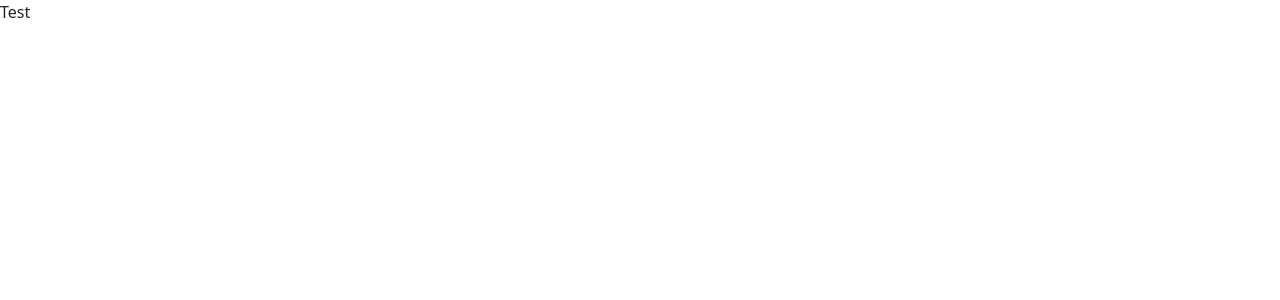
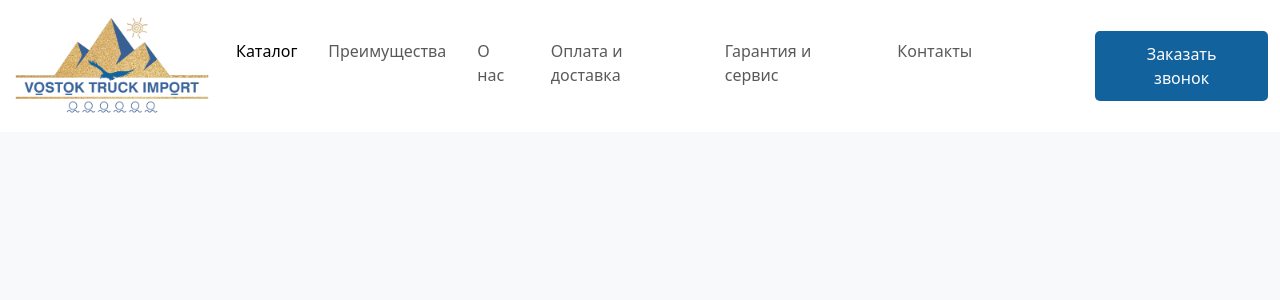
Before and after one commit to SaiyanSerguchev/Shacman, a Django app: page / in a window 1280 px wide. Before the commit the part shown is almost empty. Shown: the top 300 px of the page. Run offline with Django 4.2, Linux system fonts and the light colour scheme.

Commit message:
header added

```diff
--- a/main/static/main/css/main.css
+++ b/main/static/main/css/main.css
@@ -0,0 +1,23 @@
+.button-nav1 {
+    cursor: pointer;
+    background-color: #12629E;
+    border-radius: 5px;
+    border-width: 0px;
+    border-style: none;
+    color: white;
+    font-size: 16px;
+    text-decoration: none;
+    text-transform: none;
+    text-align: center;
+    transition: all 0.4s ;
+    padding: 11px 23px;
+    margin-left: 100px;
+}
+.button-nav1:hover {
+    opacity: 0.8;
+}
+
+.navbar-nav {
+    gap:15px;
+
+}
--- a/main/templates/main/index.html
+++ b/main/templates/main/index.html
@@ -1,5 +1,36 @@
 {% extends 'main/layout.html' %}
-
+{% load static %}
 {% block content %}
-Test
+<header class="bg-white">
+<nav class="container-xxl bd-gutter d-flex align-items-md-center navbar navbar-expand-lg navbar-light ">
+  <div class="container-fluid">
+    <a class="navbar-brand" href="#">
+      <img src="{% static 'main/img/logo.png' %}" alt="logo" width="200" >
+    </a>
+    <div class="collapse navbar-collapse" id="navbarSupportedContent">
+      <ul class="navbar-nav ms-md-auto me-auto mb-2 mb-lg-0">
+        <li class="nav-item">
+          <a class="nav-link active" aria-current="page" href="#">Каталог</a>
+        </li>
+        <li class="nav-item">
+          <a class="nav-link" href="#">Преимущества</a>
+        </li>
+        <li class="nav-item">
+          <a class="nav-link" href="#">О нас</a>
+        </li>
+        <li class="nav-item">
+          <a class="nav-link" href="#">Оплата и доставка</a>
+        </li>
+        <li class="nav-item">
+          <a class="nav-link" href="#">Гарантия и сервис</a>
+        </li>
+        <li class="nav-item">
+          <a class="nav-link" href="#">Контакты</a>
+        </li>
+        <a id="button-nav1" class="button-nav1 cc-btn" data-modal="" data-modalid="modal-ce4ec10">Заказать звонок</a>
+      </ul>
+    </div>
+  </div>
+</nav>
+</header>
 {% endblock %}
--- a/main/templates/main/layout.html
+++ b/main/templates/main/layout.html
@@ -7,7 +7,7 @@
     <link href="https://cdn.jsdelivr.net/npm/bootstrap@5.3.2/dist/css/bootstrap.min.css" rel="stylesheet" integrity="sha384-T3c6CoIi6uLrA9TneNEoa7RxnatzjcDSCmG1MXxSR1GAsXEV/Dwwykc2MPK8M2HN" crossorigin="anonymous">
     <link rel="stylesheet" href="{% static 'main/css/main.css' %}">
 </head>
-<body>
+<body class="bg-light">
     {% block content %}
     {% endblock %}
 </body>
```
Also changed, not shown: main/static/main/img/logo.png (added).
